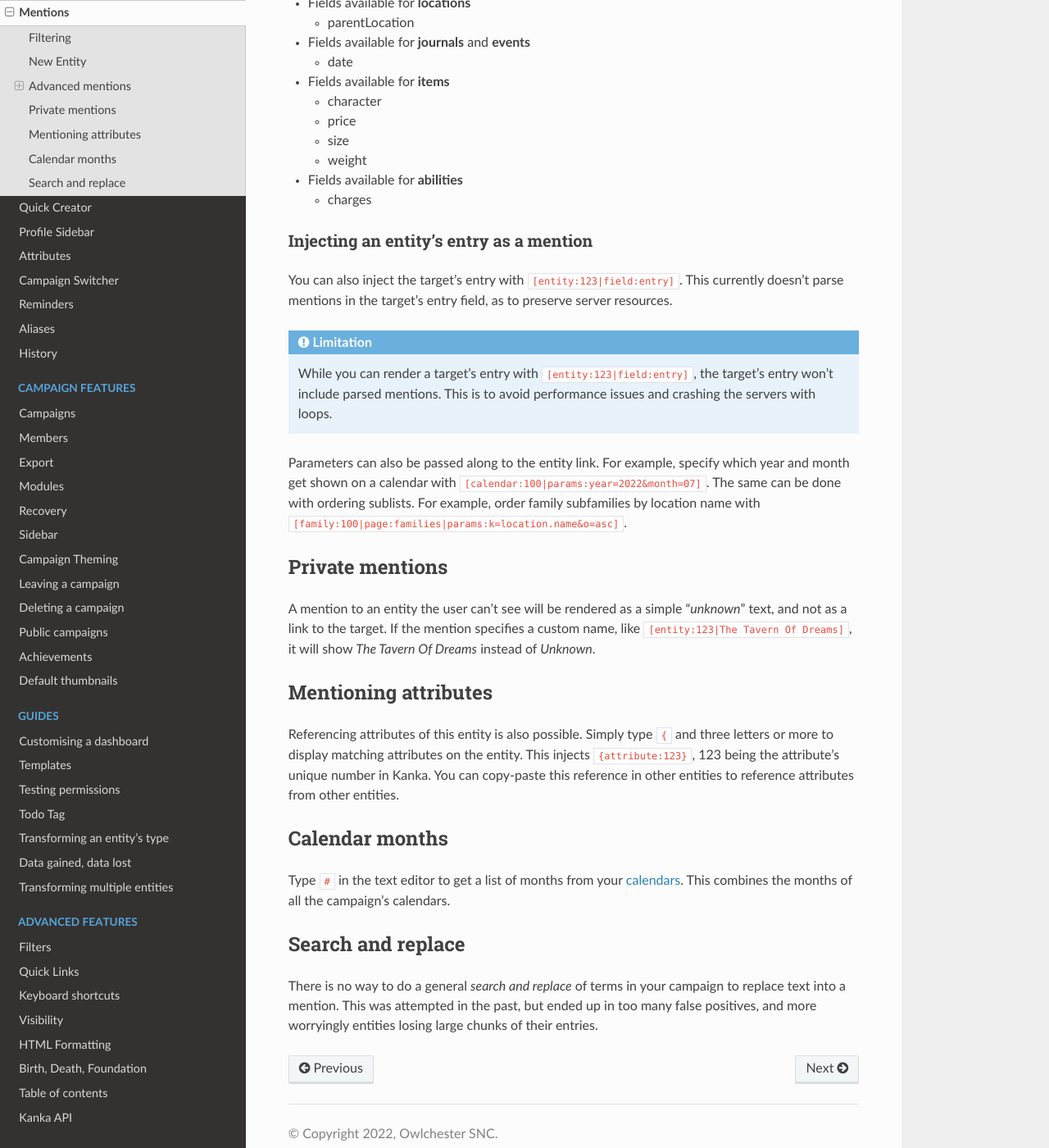
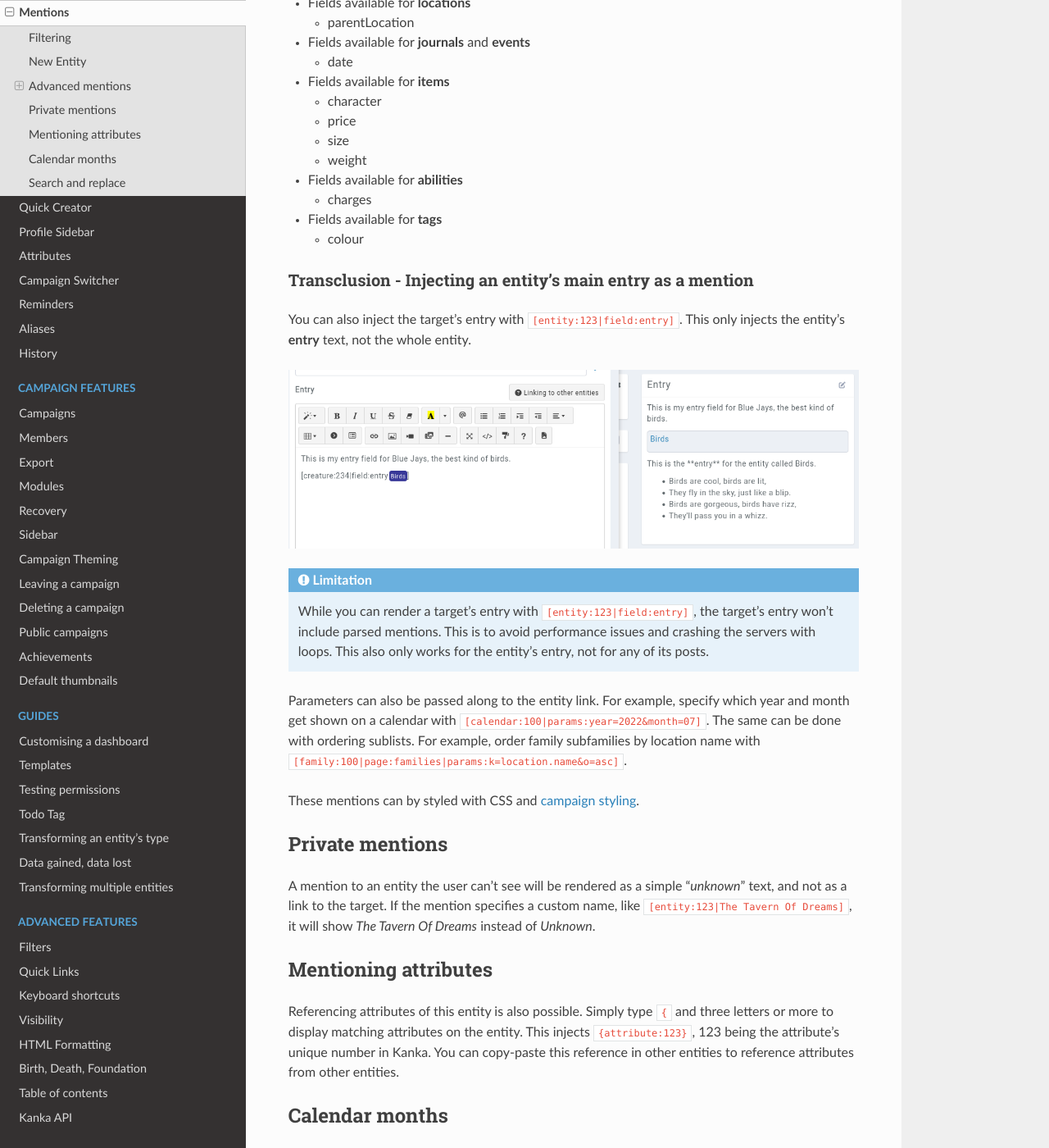
Before and after one commit to owlchester/kanka-docs, a Sphinx documentation site: the page built from docs/source/features/mentions.md, in a window 1280 px wide and 1400 px high, scrolled down 2102 px. Shown: the whole window at 82% size. Built offline with Sphinx 7.4.7 and the Read the Docs theme 2.0.0, drawn with Linux system fonts in a browser that asks for light colours; pages that are not in the unit, such as notebooks, are missing from menus.

Commit message:
Update mention transclusion, prepare family tree docs

````diff
--- a/docs/source/features/mentions.md
+++ b/docs/source/features/mentions.md
@@ -61,17 +61,23 @@ Here is a quick rundown of allowed fields for most entities.
   * weight
 * Fields available for **abilities**
   * charges
+* Fields available for **tags**
+    * colour
 
-### Injecting an entity's entry as a mention
+### Transclusion - Injecting an entity's main entry as a mention
 
-You can also inject the target's entry with `[entity:123|field:entry]`. This currently doesn't parse mentions in the target's entry field, as to preserve server resources.
+You can also inject the target's entry with `[entity:123|field:entry]`. This only injects the entity's **entry** text, not the whole entity.
 
+![Mention transclusion](img/transclude.png)
 
 ```{admonition} Limitation
-While you can render a target's entry with `[entity:123|field:entry]`, the target's entry won't include parsed mentions. This is to avoid performance issues and crashing the servers with loops.
+While you can render a target's entry with `[entity:123|field:entry]`, the target's entry won't include parsed mentions. This is to avoid performance issues and crashing the servers with loops. This also only works for the entity's entry, not for any of its posts.
 ```
 
 Parameters can also be passed along to the entity link. For example, specify which year and month get shown on a calendar with `[calendar:100|params:year=2022&month=07]`. The same can be done with ordering sublists. For example, order family subfamilies by location name with `[family:100|page:families|params:k=location.name&o=asc]`.
+
+
+These mentions can by styled with CSS and [campaign styling](/features/campaigns/theming).
 
 ## Private mentions
 
````
Also changed, not shown: docs/source/entities/families.md (+6 -3 lines), docs/source/entities/families/family-trees.md (added, +36 -0 lines), docs/source/entities/families/child-form.png (added), docs/source/entities/families/child.png (added), docs/source/entities/families/family-tree.png (added), docs/source/entities/families/founder.png (added), docs/source/entities/families/relation-form.png (added), docs/source/entities/families/relation.png (added), docs/source/features/img/transclude.png (added).
